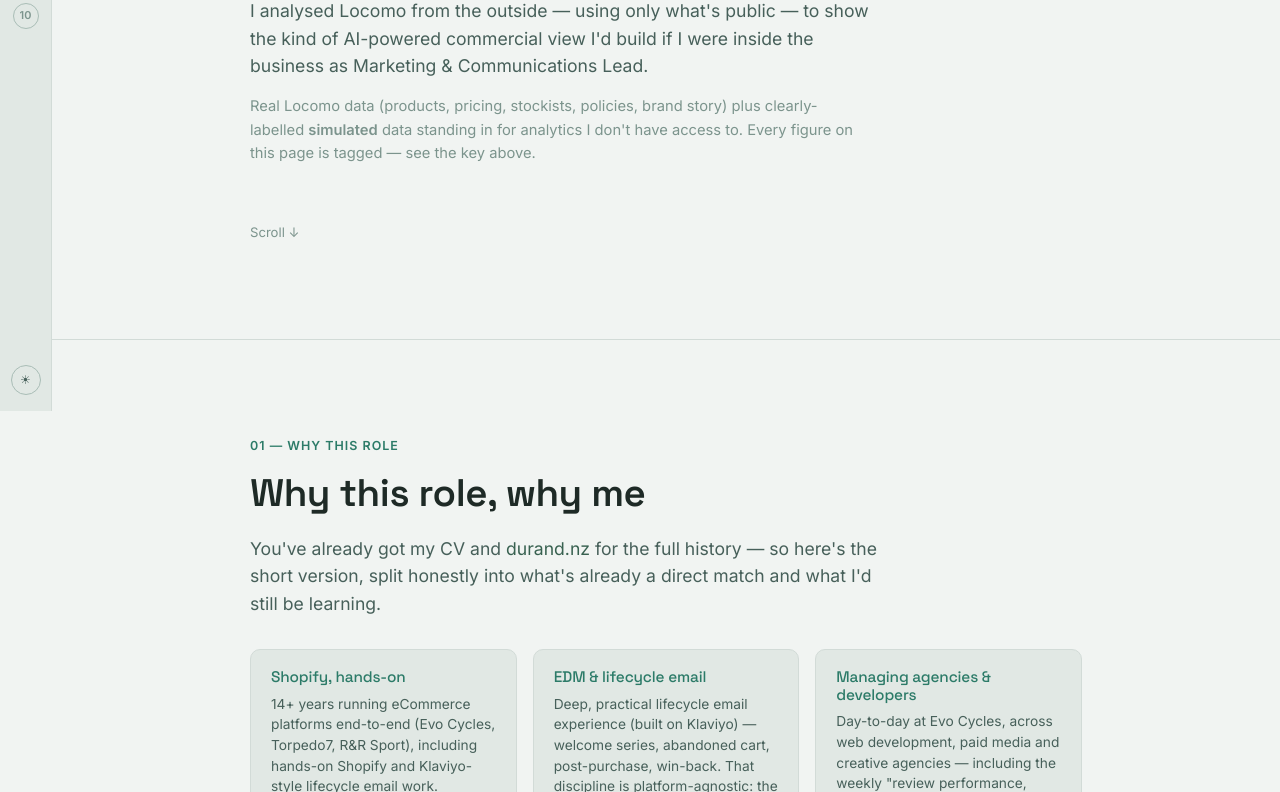
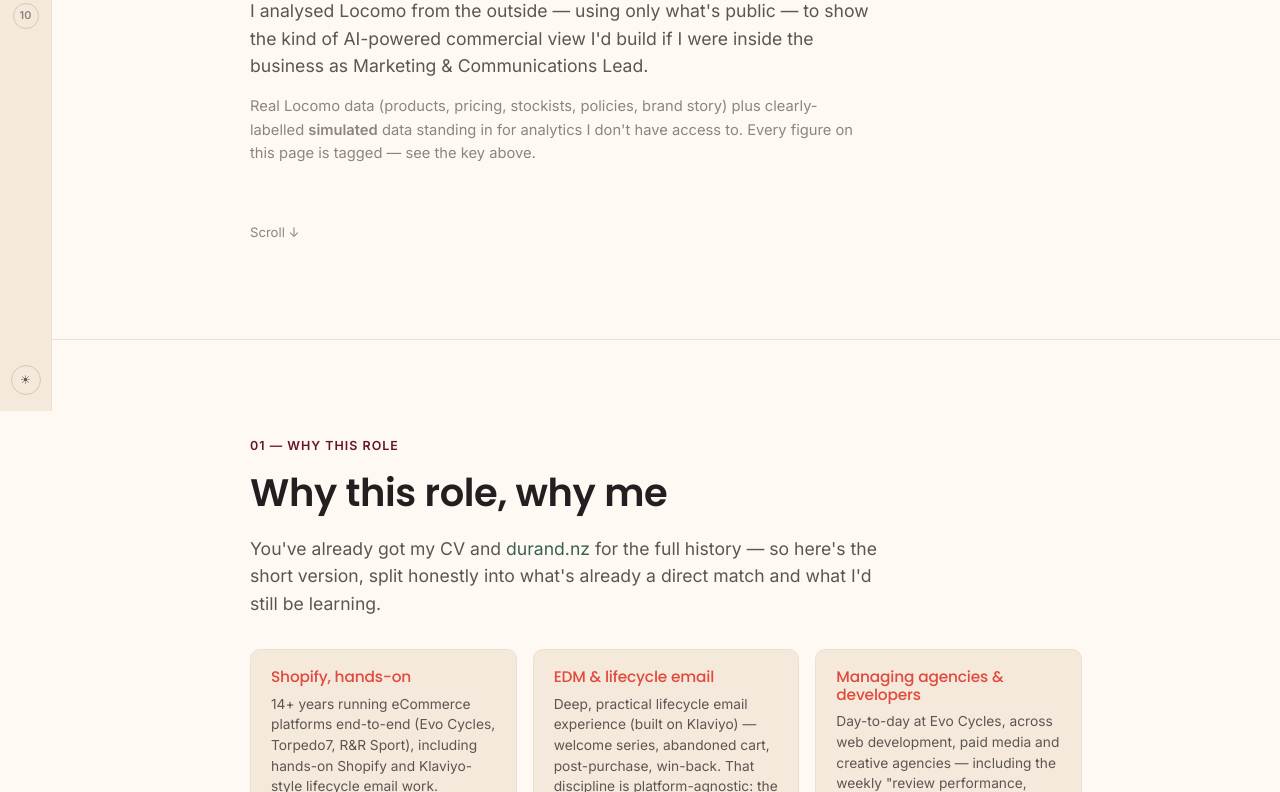
Before and after one commit to durandcoldicott/durandcoldicott.github.io, a plain HTML site: page locomo/index.html in a window 1280 px wide. Shown: the part 389-1181 px from the top of the page. Drawn offline with Linux system fonts and the light colour scheme.

Commit message:
Rebuild /locomo palette to match locomo.co.nz's real brand
- Pull the actual token set from locomo.co.nz: warm cream #FFF9F4 surface,
  near-black #231F20 ink, coral #FF594C and burgundy #66142C as its two
  accent tones, Poppins headings over Inter body (Inter already matched)
- Re-validate the categorical chart palette against both new surfaces
  (dataviz skill's validator) rather than assuming the old teal/slate
  checks still held
- Tighten button radius to 3px to match Locomo's sharper style
- Default to light mode for first-time visitors regardless of OS/browser
  dark-mode preference — the toggle still works and still remembers a
  visitor's own choice via localStorage

Co-Authored-By: Claude Sonnet 5 <noreply@anthropic.com>

```diff
--- a/locomo/assets/locomo.css
+++ b/locomo/assets/locomo.css
@@ -3,26 +3,34 @@
    dark/light theme mechanics (data-theme on <html>), but defines its own
    token palette so this reads as "case study," not "personal homepage." */
 
+/* Palette lifted directly from locomo.co.nz (checked 5 Sept 2026): warm
+   cream #FFF9F4 surface, near-black #231F20 ink, a bright coral #FF594C and
+   a deep burgundy #66142C as its two accent tones, Poppins headings over
+   Inter body copy. Light is the on-brand default; dark is the same brand
+   hues re-stepped for a dark surface, not a different identity. */
 :root {
-	--bg: #12181A;
-	--bg-elevated: #1B2427;
-	--text: #E7F3EF;
-	--text-muted: #8FB0A8;
-	--text-faint: #5E7A73;
-	--accent: #58B09C;
-	--accent-dim: #2F5C4F;
-	--on-accent: #0A1210;
-	--border: #223330;
-	--border-strong: #34504A;
+	--font-display: "Poppins", "Segoe UI", system-ui, sans-serif;
 
-	--lc-verified: #58B09C;
+	--bg: #241512;
+	--bg-elevated: #331E19;
+	--text: #FBEFE6;
+	--text-muted: #D2B4A7;
+	--text-faint: #96776B;
+	--accent: #FF6E58;
+	--accent-dim: #5C2A22;
+	--on-accent: #2A1310;
+	--border: #432924;
+	--border-strong: #5D3931;
+	--brand-2: #E88098;
+
+	--lc-verified: #4FAF8E;
 	--lc-estimated: #7FB3E0;
 	--lc-simulated: #E0B24D;
 	--lc-hypothesis: #B79EDB;
-	--lc-not-visible: #6E7D7A;
+	--lc-not-visible: #8A7A72;
 
 	/* Dataviz categorical palette (skill-validated 8-hue set), dark steps,
-	   checked against this surface (#12181A): all 8 pass contrast/CVD. */
+	   re-checked against this surface (#241512): all 8 pass contrast/CVD. */
 	--cat-1: #3987E5; --cat-2: #D95926; --cat-3: #199E70; --cat-4: #C98500;
 	--cat-5: #D55181; --cat-6: #008300; --cat-7: #9085E9; --cat-8: #E66767;
 	--good: #0CA30C;
@@ -31,27 +39,28 @@
 }
 
 :root[data-theme="light"] {
-	--bg: #F1F4F2;
-	--bg-elevated: #E1E8E4;
-	--text: #1E2A26;
-	--text-muted: #47605A;
-	--text-faint: #7C948D;
-	--accent: #2C7B68;
-	--accent-dim: #DCEBE6;
+	--bg: #FFF9F4;
+	--bg-elevated: #F5E9DC;
+	--text: #231F20;
+	--text-muted: #5C5652;
+	--text-faint: #8D8480;
+	--accent: #E14A3D;
+	--accent-dim: #FCE0DB;
 	--on-accent: #FFFFFF;
-	--border: #D2DBD7;
-	--border-strong: #A9BDB6;
+	--border: #ECE0D2;
+	--border-strong: #D9C7B2;
+	--brand-2: #66142C;
 
 	--lc-verified: #2C7B68;
 	--lc-estimated: #2F6FA8;
 	--lc-simulated: #A87A12;
 	--lc-hypothesis: #7A5FA6;
-	--lc-not-visible: #7C8A85;
+	--lc-not-visible: #7C6F68;
 
-	/* Dataviz categorical palette, light steps, checked against this surface
-	   (#F1F4F2): all 8 pass — 4 slots (orange/aqua/yellow/magenta) sit below
-	   3:1 fill-contrast by design, so those are always paired with a visible
-	   text label (never color alone) wherever they're used below. */
+	/* Dataviz categorical palette, light steps, re-checked against this
+	   surface (#FFF9F4): all 8 pass — 4 slots (orange/aqua/yellow/magenta)
+	   sit below 3:1 fill-contrast by design, so those are always paired
+	   with a visible text label (never color alone) wherever they're used. */
 	--cat-1: #2A78D6; --cat-2: #EB6834; --cat-3: #1BAF7A; --cat-4: #EDA100;
 	--cat-5: #E87BA4; --cat-6: #008300; --cat-7: #4A3AA7; --cat-8: #E34948;
 	--good: #006300;
@@ -126,7 +135,7 @@ main { margin-left: 52px; }
 
 .lc-eyebrow {
 	font-family: var(--font-body); font-weight: 600; font-size: 0.78rem;
-	letter-spacing: 0.08em; text-transform: uppercase; color: var(--accent); margin: 0 0 14px;
+	letter-spacing: 0.08em; text-transform: uppercase; color: var(--brand-2); margin: 0 0 14px;
 }
 h1 { font-size: clamp(2.4rem, 6vw, 4rem); line-height: 1.05; margin: 0 0 24px; letter-spacing: -0.01em; }
 h2 { font-size: clamp(1.7rem, 3.6vw, 2.4rem); line-height: 1.15; margin: 0 0 20px; }
@@ -379,7 +388,7 @@ table.lc-table td.lc-num { text-align: right; font-variant-numeric: tabular-nums
 
 /* Screen 10 — closing */
 .lc-closing-actions { display: flex; gap: 12px; flex-wrap: wrap; margin-top: 28px; }
-.lc-btn { display: inline-block; padding: 12px 22px; border-radius: 8px; background: var(--accent); color: var(--on-accent); text-decoration: none; font-weight: 600; font-size: 0.92rem; }
+.lc-btn { display: inline-block; padding: 12px 22px; border-radius: 3px; background: var(--accent); color: var(--on-accent); text-decoration: none; font-weight: 600; font-size: 0.92rem; }
 .lc-btn-ghost { background: transparent; color: var(--text); border: 1px solid var(--border-strong); }
 
 #lc-footer { margin-left: 52px; padding: 40px 0 60px; }
--- a/locomo/index.html
+++ b/locomo/index.html
@@ -4,7 +4,7 @@
 	<script>
 		(function () {
 			var saved = localStorage.getItem("theme");
-			var theme = saved || (window.matchMedia("(prefers-color-scheme: light)").matches ? "light" : "dark");
+			var theme = saved || "light";
 			document.documentElement.setAttribute("data-theme", theme);
 		})();
 	</script>
@@ -17,7 +17,7 @@
 	<link rel="icon" href="/images/gallery/favicon.png" type="image/png">
 	<link rel="preconnect" href="https://fonts.googleapis.com">
 	<link rel="preconnect" href="https://fonts.gstatic.com" crossorigin>
-	<link href="https://fonts.googleapis.com/css2?family=Space+Grotesk:wght@500;600;700&family=Inter:wght@400;500;600&display=swap" rel="stylesheet">
+	<link href="https://fonts.googleapis.com/css2?family=Poppins:wght@500;600;700&family=Inter:wght@400;500;600&display=swap" rel="stylesheet">
 	<link rel="stylesheet" href="/assets/css/main.css" />
 	<link rel="stylesheet" href="assets/locomo.css" />
 </head>
```
